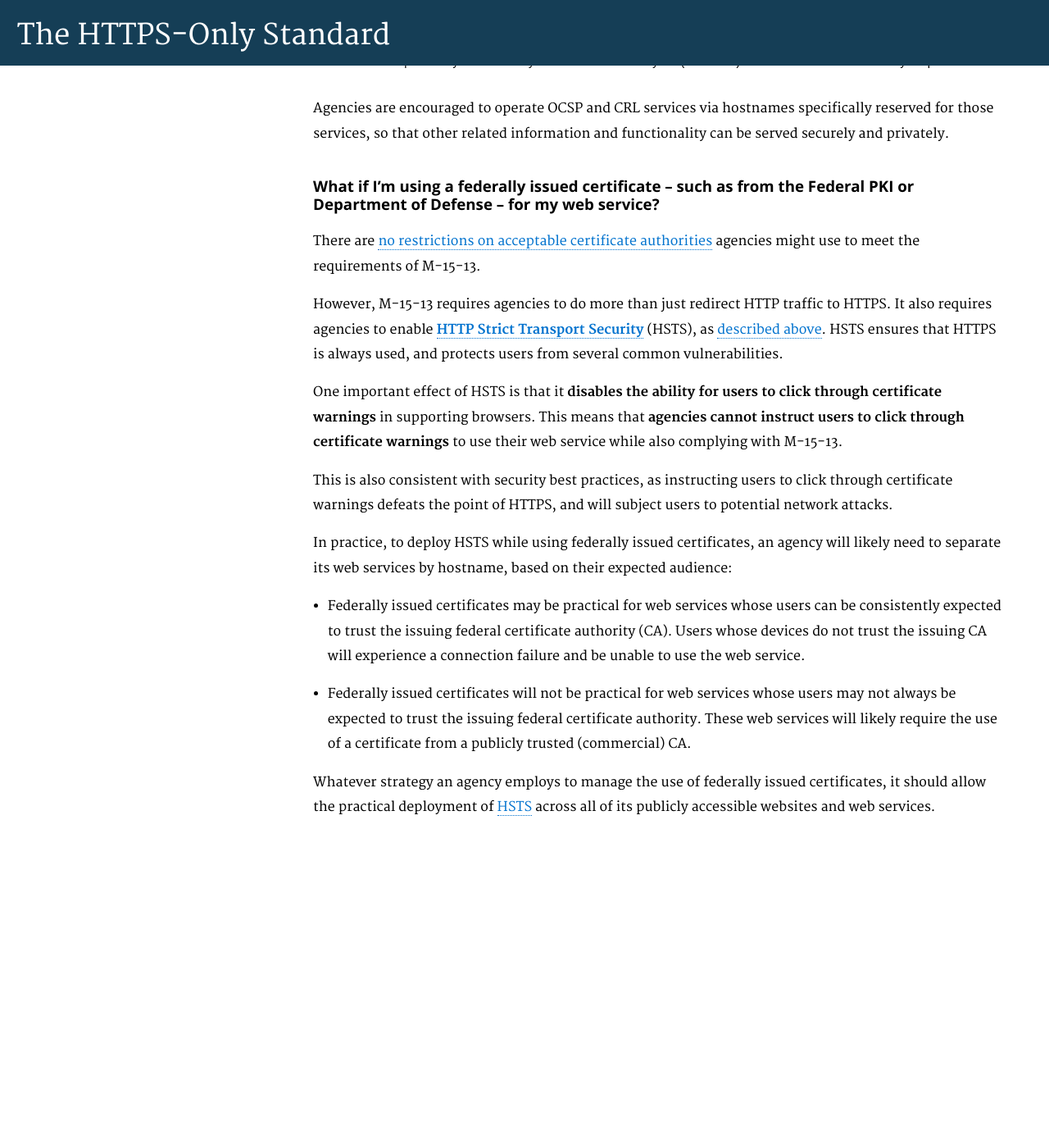
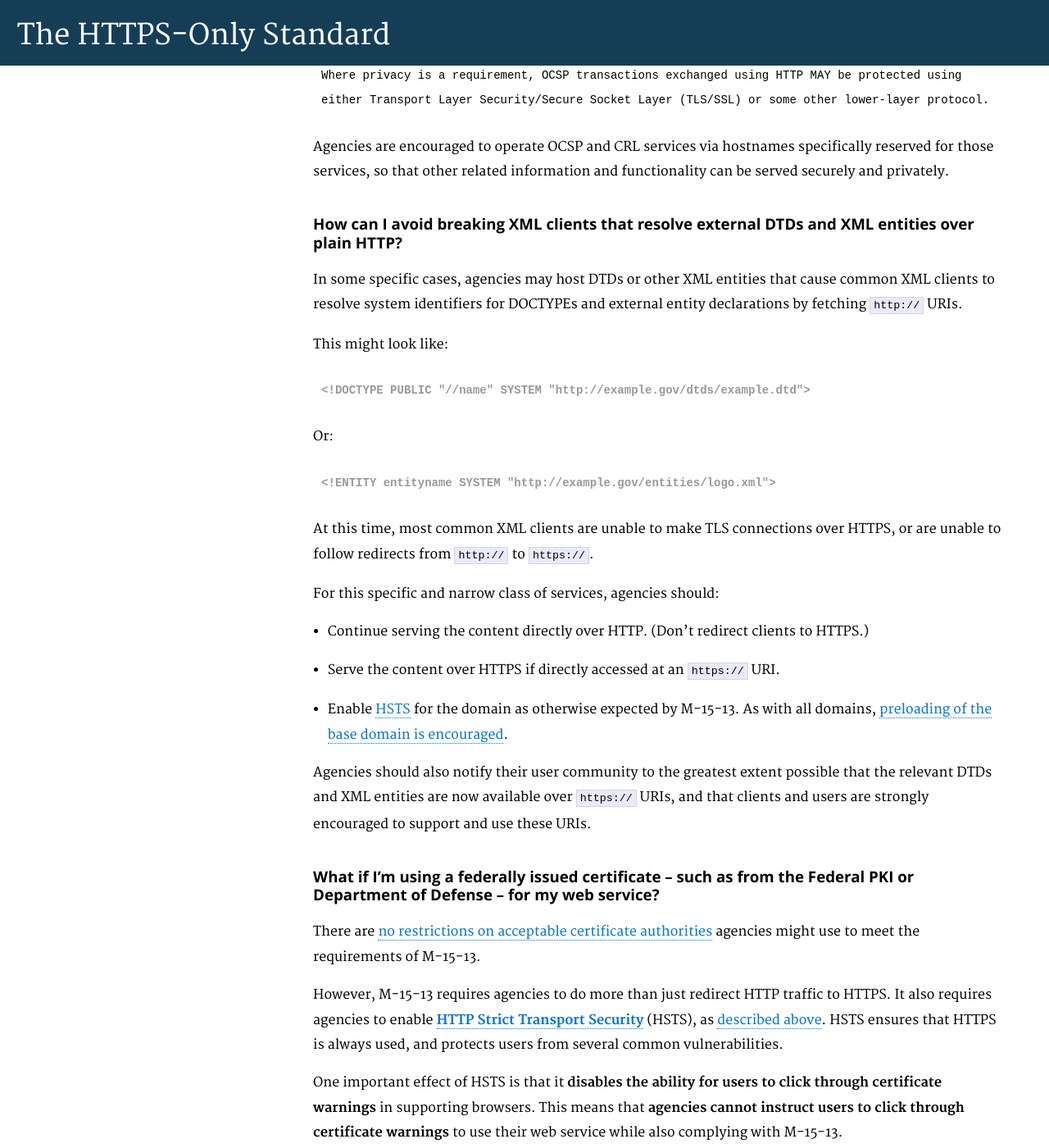
Before and after one commit to GSA/https, a Jekyll site: the page built from pages/guide.md, in a window 1280 px wide and 1400 px high, scrolled down 5048 px. Shown: the whole window at 82% size. Built offline with Jekyll 4.4.1, drawn with Linux system fonts in a browser that asks for light colours; Markdown is read by kramdown in place of the engine named in the settings; before the commit the page ends 6064 px from its top, so only the background shows below that; some of the changed text lies outside the part shown.

Commit message:
An attempt to resolve #215 and provide a narrow exception for XML.

````diff
--- a/pages/guide.md
+++ b/pages/guide.md
@@ -22,6 +22,7 @@ This page provides implementation guidance for agencies by the White House Offic
   * [What happens to visitors using browsers that don&rsquo;t support HSTS, like older versions of Internet Explorer?](#what-happens-to-visitors-using-browsers-that-don't-support-hsts,-like-older-versions-of-internet-explorer%3f)
   * [This site redirects users to HTTPS -- why is Pulse saying it doesn't enforce HTTPS?](#this-site-redirects-users-to-https----why-is-pulse-saying-it-doesn't-enforce-https%3f)
   * [Are federally operated certificate revocation services (CRL, OCSP) also required to move to HTTPS?](#are-federally-operated-certificate-revocation-services-(crl,-ocsp)-also-required-to-move-to-https%3f)
+  * [How can I avoid breaking XML clients that resolve external DTDs and XML entities over plain HTTP?](#how-can-i-avoid-breaking-xml-clients-that-resolve-external-dtds-and-xml-entities-over-plain-http%3f)
   * [What if I'm using a federally issued certificate -- such as from the Federal PKI or Department of Defense -- for my web service?](#what-if-i'm-using-a-federally-issued-certificate----such-as-from-the-federal-pki-or-department-of-defense----for-my-web-service%3f)
 
 
@@ -140,6 +141,31 @@ Where privacy is a requirement, OCSP transactions exchanged using HTTP MAY be pr
 
 Agencies are encouraged to operate OCSP and CRL services via hostnames specifically reserved for those services, so that other related information and functionality can be served securely and privately.
 
+### How can I avoid breaking XML clients that resolve external DTDs and XML entities over plain HTTP?
+
+In some specific cases, agencies may host DTDs or other XML entities that cause common XML clients to resolve system identifiers for DOCTYPEs and external entity declarations by fetching `http://` URIs.
+
+This might look like:
+
+```xml
+<!DOCTYPE PUBLIC "//name" SYSTEM "http://example.gov/dtds/example.dtd">
+```
+
+Or:
+
+```xml
+<!ENTITY entityname SYSTEM "http://example.gov/entities/logo.xml">
+```
+
+At this time, most common XML clients are unable to make TLS connections over HTTPS, or are unable to follow redirects from `http://` to `https://`.
+
+For this specific and narrow class of services, agencies should:
+
+* Continue serving the content directly over HTTP. (Don't redirect clients to HTTPS.)
+* Serve the content over HTTPS if directly accessed at an `https://` URI.
+* Enable [HSTS](/hsts/) for the domain as otherwise expected by M-15-13. As with all domains, [preloading of the base domain is encouraged](#options-for-hsts-compliance).
+
+Agencies should also notify their user community to the greatest extent possible that the relevant DTDs and XML entities are now available over `https://` URIs, and that clients and users are strongly encouraged to support and use these URIs.
 
 ### What if I'm using a federally issued certificate -- such as from the Federal PKI or Department of Defense -- for my web service?
 
````
